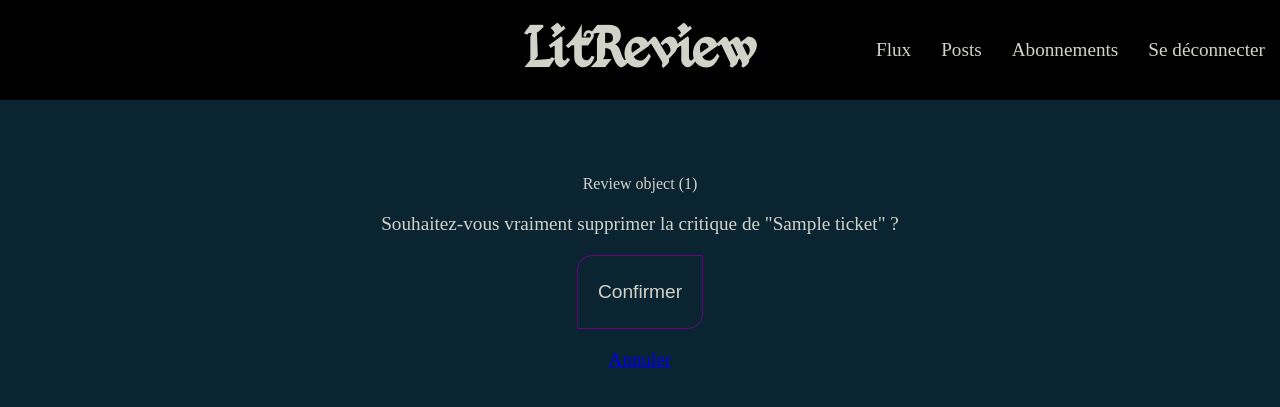
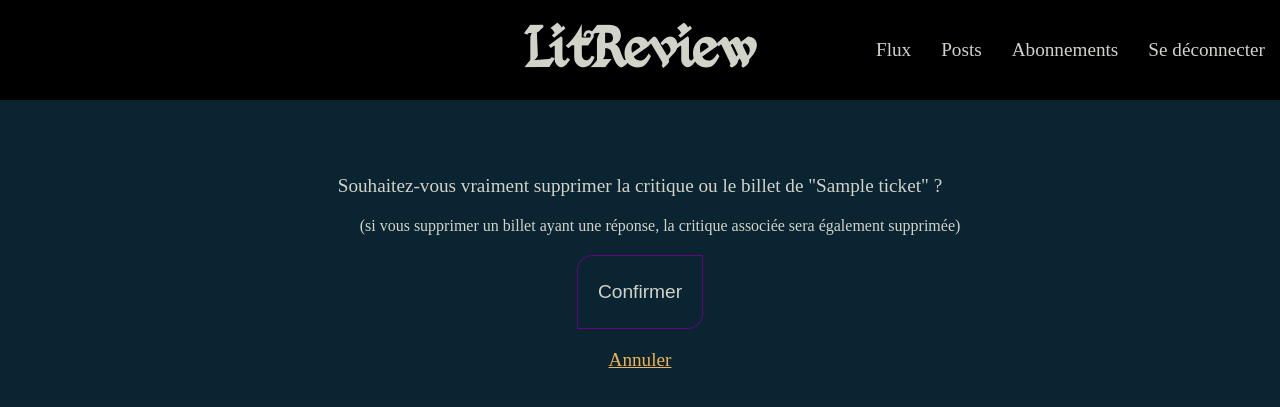
Before and after one commit to DaGuinci/litRevu, a Django app: page /delete-review/1 in a window 1280 px wide. Shown: the top 407 px of the page. Run offline with Django 4.2, Linux system fonts and the light colour scheme; a user stored in the database is signed in; tables that the repository leaves empty hold one stand-in row (values such as "Sample post").

Commit message:
bugfix - delete ticket/review process

```diff
--- a/review/templates/review/delete_confirm.html
+++ b/review/templates/review/delete_confirm.html
@@ -4,10 +4,10 @@
 
 <form method="POST">
     {% csrf_token %}
-    {{review}}
-    <p>Souhaitez-vous vraiment supprimer la critique de "{{review.ticket.title}}" ?</p>
+    <p>Souhaitez-vous vraiment supprimer la critique ou le billet de "{{title}}" ?</p>
+    <dd>(si vous supprimer un billet ayant une réponse, la critique associée sera également supprimée)</dd>
     <button type="submit">Confirmer</button>
-    <a href="{% url 'home' %}">Annuler</a>
+    <a class="cancel" href="{% url 'home' %}">Annuler</a>
 </form>
 
 {% endblock content %}
--- a/review/templates/review/delete_success.html
+++ b/review/templates/review/delete_success.html
@@ -5,7 +5,7 @@
 <div class="delete_confirm">
     <h2>Publication supprimée</h2>
     <p>Votre suppression a bien été effectuée.</p>
-    <a href="{% url 'home' %}">Retour</a>
+    <a class="cancel" href="{% url 'home' %}">Retour</a>
 </div>
 
 {% endblock content %}
--- a/review/templates/review/partials/review_snippet.html
+++ b/review/templates/review/partials/review_snippet.html
@@ -43,7 +43,7 @@
         class="delete"
         style="mask-image: url('{% static 'images/edit.svg'%}')"
         >
-            <a href="{% url 'edit_review' review.id %}" title="Modifier la critique"></a>
+            <a href="{% url 'edit_review' review.id %}" title="Modifier la critique" alt></a>
         </div>
         <div
         class="delete"
--- a/review/tools.py
+++ b/review/tools.py
@@ -41,11 +41,12 @@ def get_user_viewable_reviews(user):
         )
         all_reviews += list(reviews)
 
+    # Ajouter les réponse aux billets de l'user, même d'users non suivis
     user_tickets = get_user_tickets(user)
     for ticket in user_tickets:
         try:
             response = models.Review.objects.get(ticket_id=ticket.id)
-        except:
+        except models.Review.DoesNotExist:
             response = None
 
         if response:
--- a/review/views.py
+++ b/review/views.py
@@ -187,7 +187,8 @@ def delete_review(request, id):
         else:
             return render(request,
                           'review/delete_confirm.html',
-                          {'review': review}
+                          {'post': review,
+                           'title': review.ticket.title}
                           )
 
     else:
@@ -240,6 +241,14 @@ def delete_ticket(request, id):
 
     if ticket.user == request.user:
         if request.method == 'POST':
+            # si une réponse a été apportée, supprimer la réponse
+            try:
+                review = models.Review.objects.get(ticket_id=ticket.id)
+            except models.Review.DoesNotExist:
+                review = None
+            if review:
+                review.delete()
+
             ticket.delete()
             return render(request,
                           'review/delete_success.html',
@@ -248,7 +257,8 @@ def delete_ticket(request, id):
         else:
             return render(request,
                           'review/delete_confirm.html',
-                          {'ticket': ticket}
+                          {'post': ticket,
+                           'title': ticket.title}
                           )
 
     else:
--- a/static/styles/src/components/_buttons.scss
+++ b/static/styles/src/components/_buttons.scss
@@ -15,3 +15,7 @@
         box-shadow: 5px 5px 5px 0px rgba(0,0,0,0.75);
     }
 }
+
+.cancel{
+    color: $secondary2;
+}
--- a/static/styles/styles.css
+++ b/static/styles/styles.css
@@ -66,6 +66,10 @@ ul {
   background-color: #670280;
   translate: -5px -5px;
   box-shadow: 5px 5px 5px 0px rgba(0, 0, 0, 0.75);
+}
+
+.cancel {
+  color: #EEB258;
 }
 
 form {
```
Also changed, not shown: README.md, media/letranger_rP2pF7f.jpeg, media/onepiece_pPQFijT.jpg (added), 1 other file.
